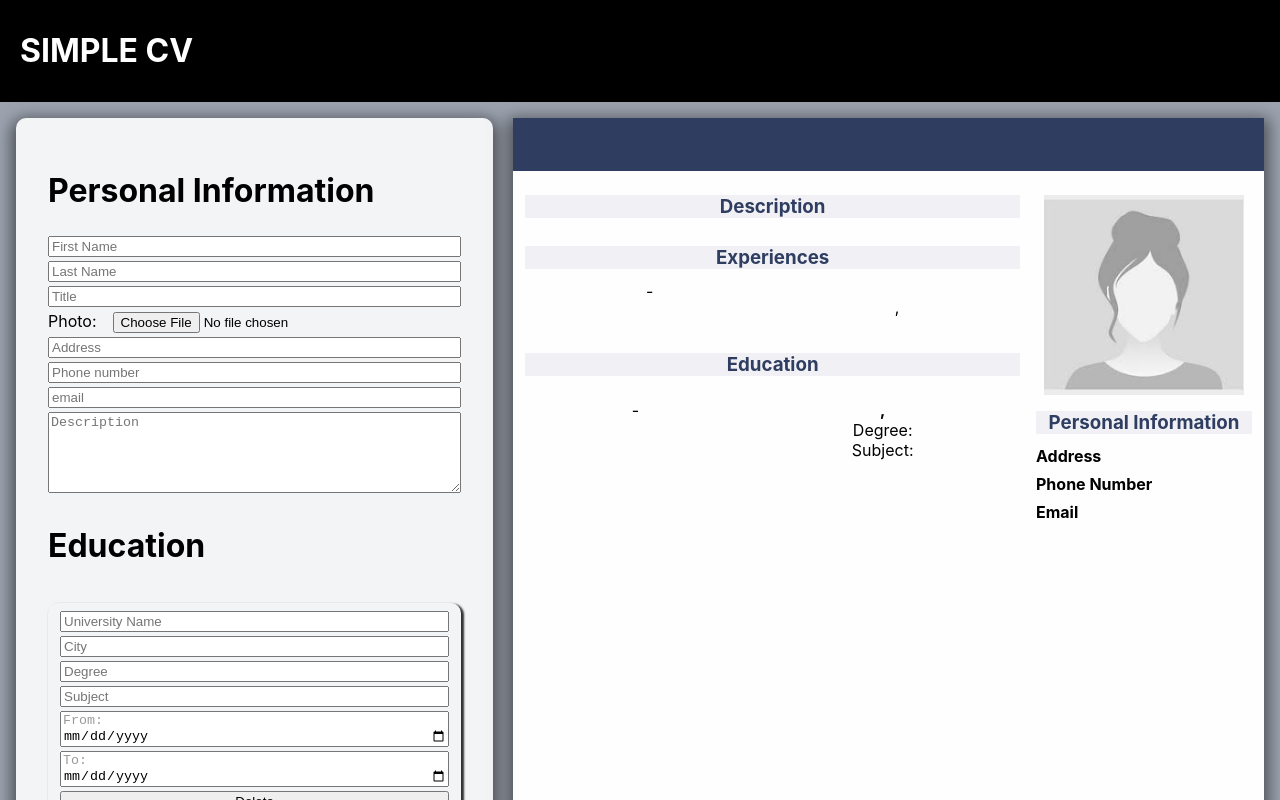
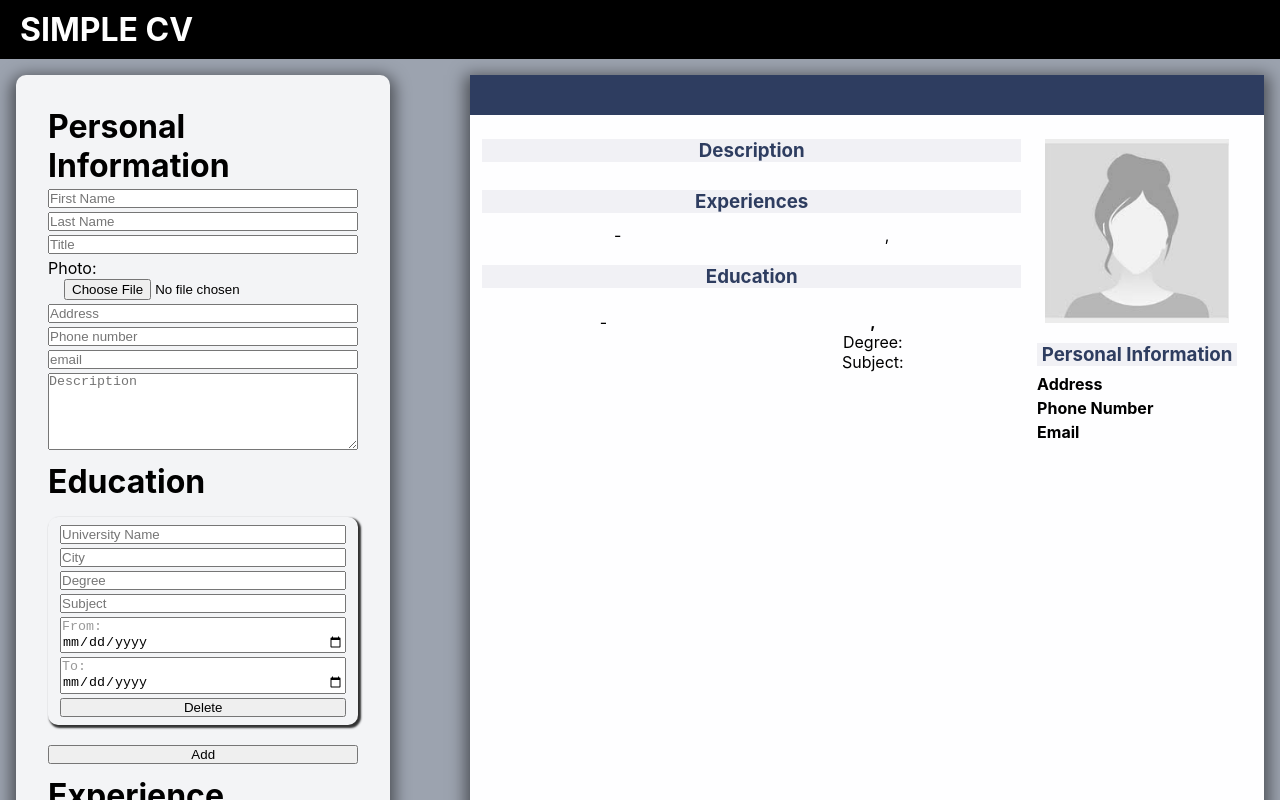
Before and after one commit to MustafaOzgur59/Top-Cv, a React (Create React App) app: page / in a window 1280 px wide. Shown: the top 800 px of the page. Built offline with nearby package versions, Linux system fonts and the light colour scheme.

Commit message:
Css changes

```diff
--- a/src/components/Cv/CvForm/styles/cvform.css
+++ b/src/components/Cv/CvForm/styles/cvform.css
@@ -1,7 +1,7 @@
 .cv-form {
   display: flex;
   flex-direction: column;
-  width: 35%;
+  width: 30%;
   padding: 2rem;
   gap: 0.75rem;
   box-shadow: 0px 5px 15px 5px rgba(0, 0, 0, 0.5);
--- a/src/components/Cv/CvPreview/styles/cvpreview.css
+++ b/src/components/Cv/CvPreview/styles/cvpreview.css
@@ -3,12 +3,11 @@
   flex-direction: column;
   width: 210mm;
   height: 297mm;
+  position: sticky;
+  top: 10px;
   gap: 1rem;
   box-shadow: 0px 5px 15px 5px rgb(0 0 0 / 50%);
   background-color: #fefeff;
-  position: sticky;
-  top: 20px;
-  margin-left: 20px;
 }
 
 .preview-header-container {
@@ -21,11 +20,12 @@
   display: flex;
   padding: 0 0.75rem;
   gap: 1rem;
-  overflow-wrap: break-word;
+  max-width: 210mm;
 }
 
 .PreviewContent-container {
   width: 70%;
+  max-width: 150mm;
   display: flex;
   flex-direction: column;
   gap: 0.75rem;
@@ -39,12 +39,12 @@
 }
 
 .PreviewFotoCard-container {
-  display: flex;
-  flex-direction: column;
+  max-width: 60mm;
 }
 
 .PreviewFotoCard-container p {
   margin: 0;
+  overflow-wrap: break-word;
 }
 .PreviewFotoCard-container h4 {
   margin: 0.25rem 0;
--- a/src/index.css
+++ b/src/index.css
@@ -1,3 +1,12 @@
+*,
+::before,
+::after {
+  box-sizing: border-box;
+  padding: 0px;
+  margin: 0px;
+  overflow-wrap: break-word;
+}
+
 body {
   margin: 0;
   font-family: -apple-system, BlinkMacSystemFont, "Segoe UI", "Roboto", "Oxygen",
```
